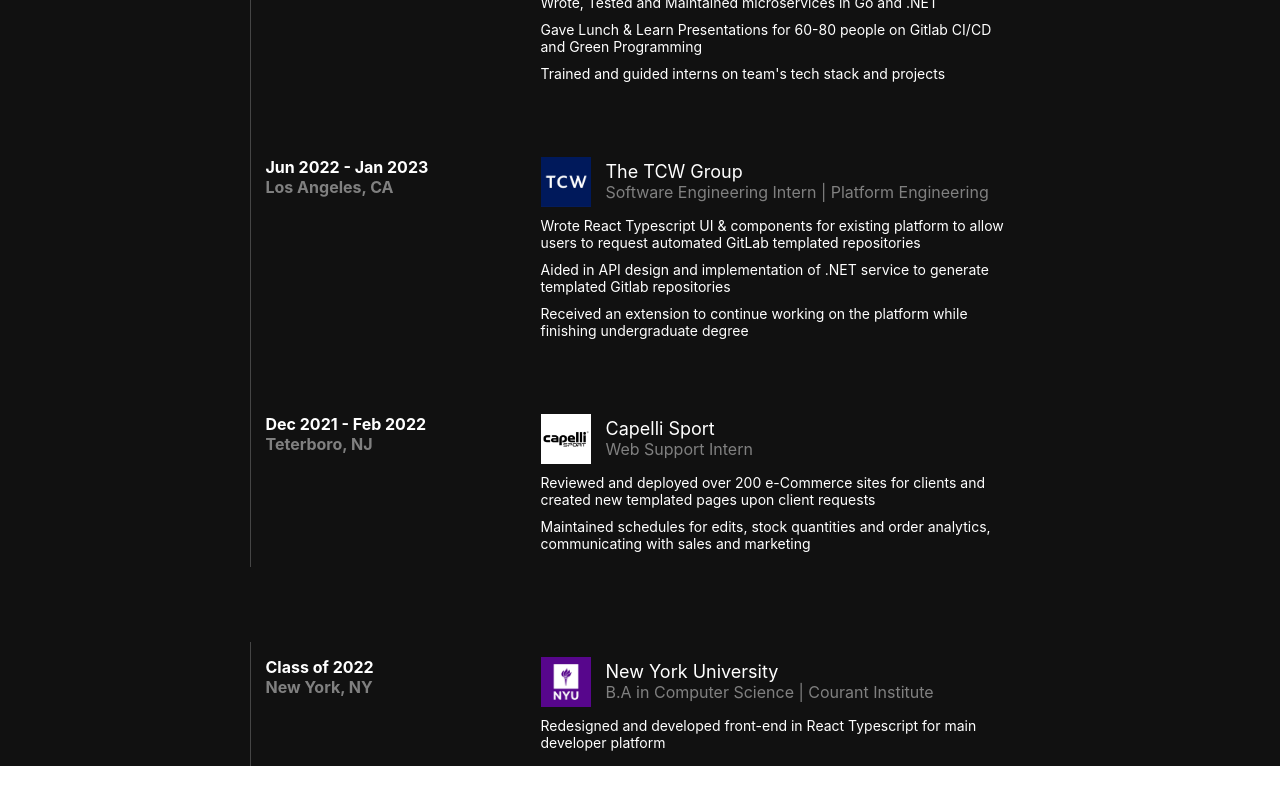
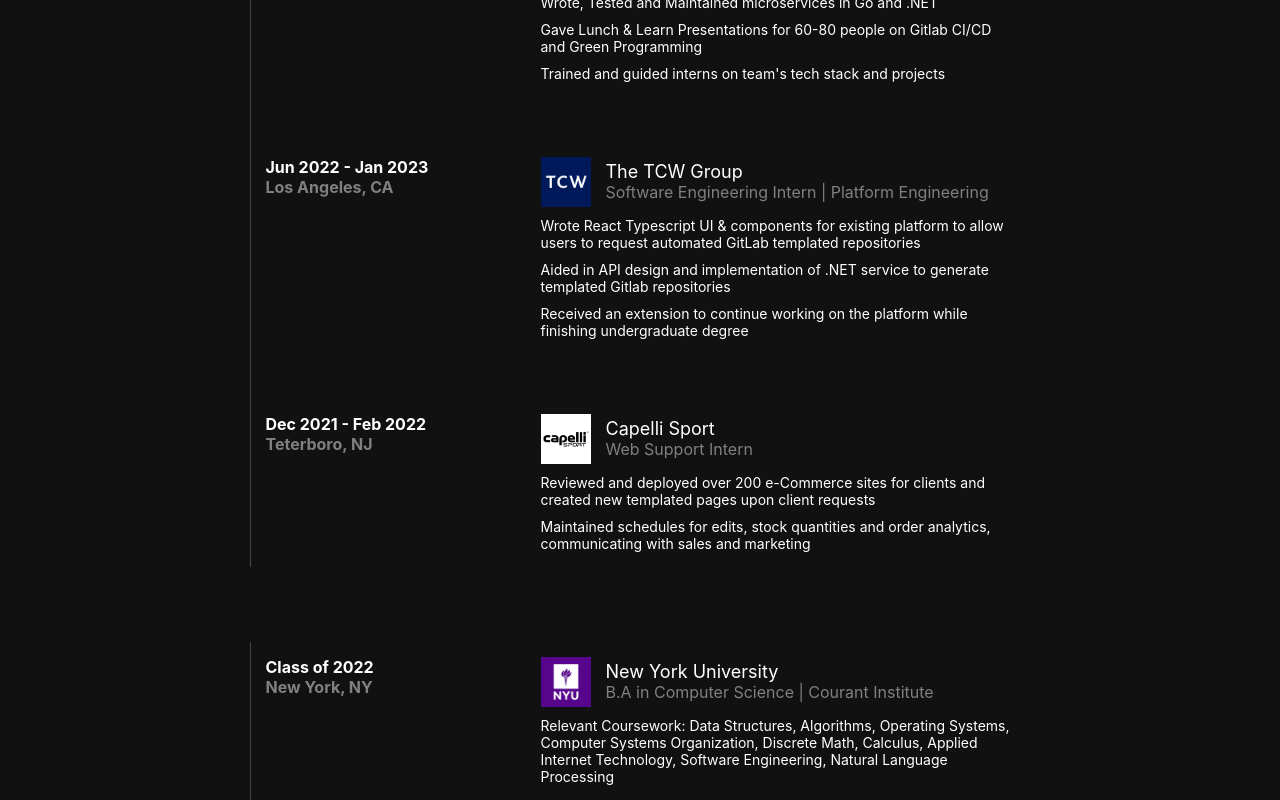
Before and after one commit to ckovacsdev/portfolio, a React (Create React App) app: page / in a window 1280 px wide. Shown: the part 641-1441 px from the top of the page. Before the commit the page ends 1407 px from the top, so only its background shows below. Built offline with nearby package versions, Linux system fonts and the light colour scheme; the HTML template or start-up script is replaced by a standard one.

Commit message:
add relevant coursework

```diff
--- a/src/components/education-card/education-card.tsx
+++ b/src/components/education-card/education-card.tsx
@@ -21,7 +21,7 @@
 
                     <div className='education-card-details'>
                         <p className='education-card-details-text'>
-                            Redesigned and developed front-end in React Typescript for main developer platform
+                            Relevant Coursework: Data Structures, Algorithms, Operating Systems, Computer Systems Organization, Discrete Math, Calculus, Applied Internet Technology, Software Engineering, Natural Language Processing
                         </p>
                     </div>
 
```
